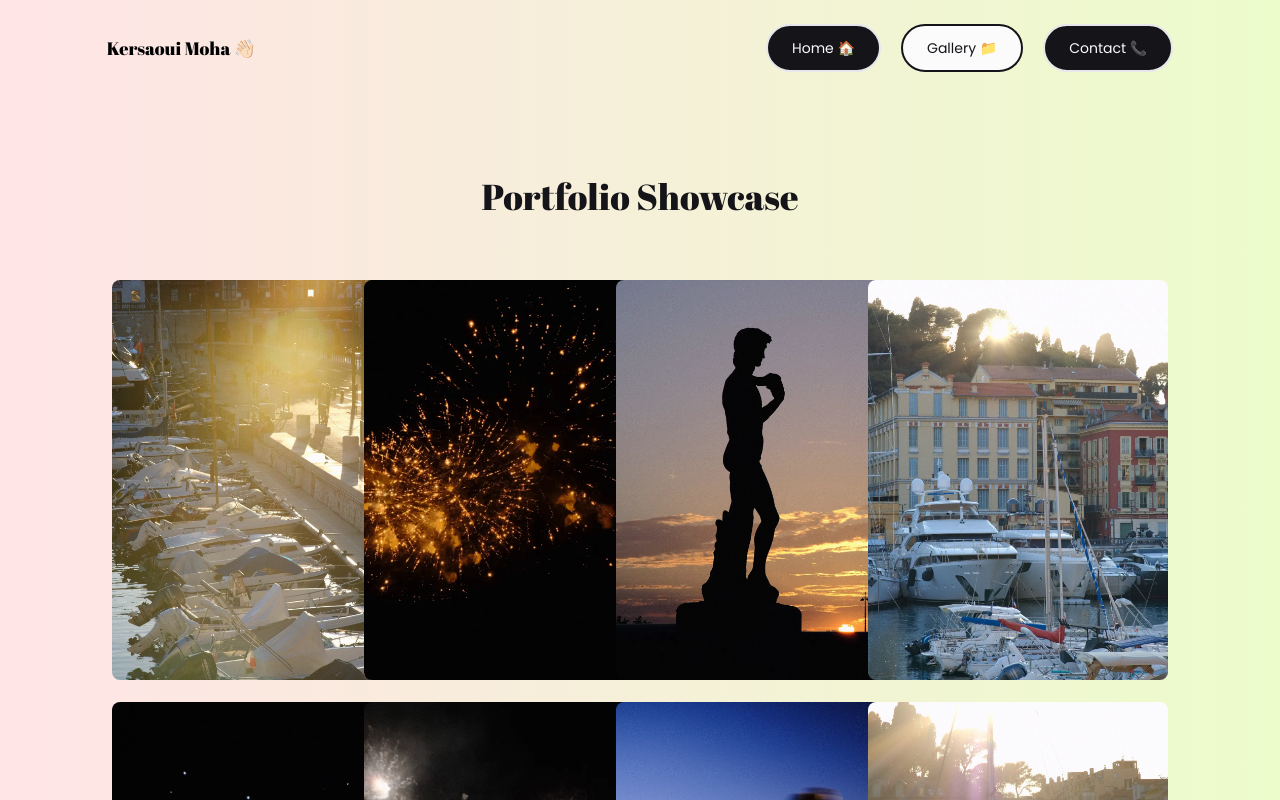
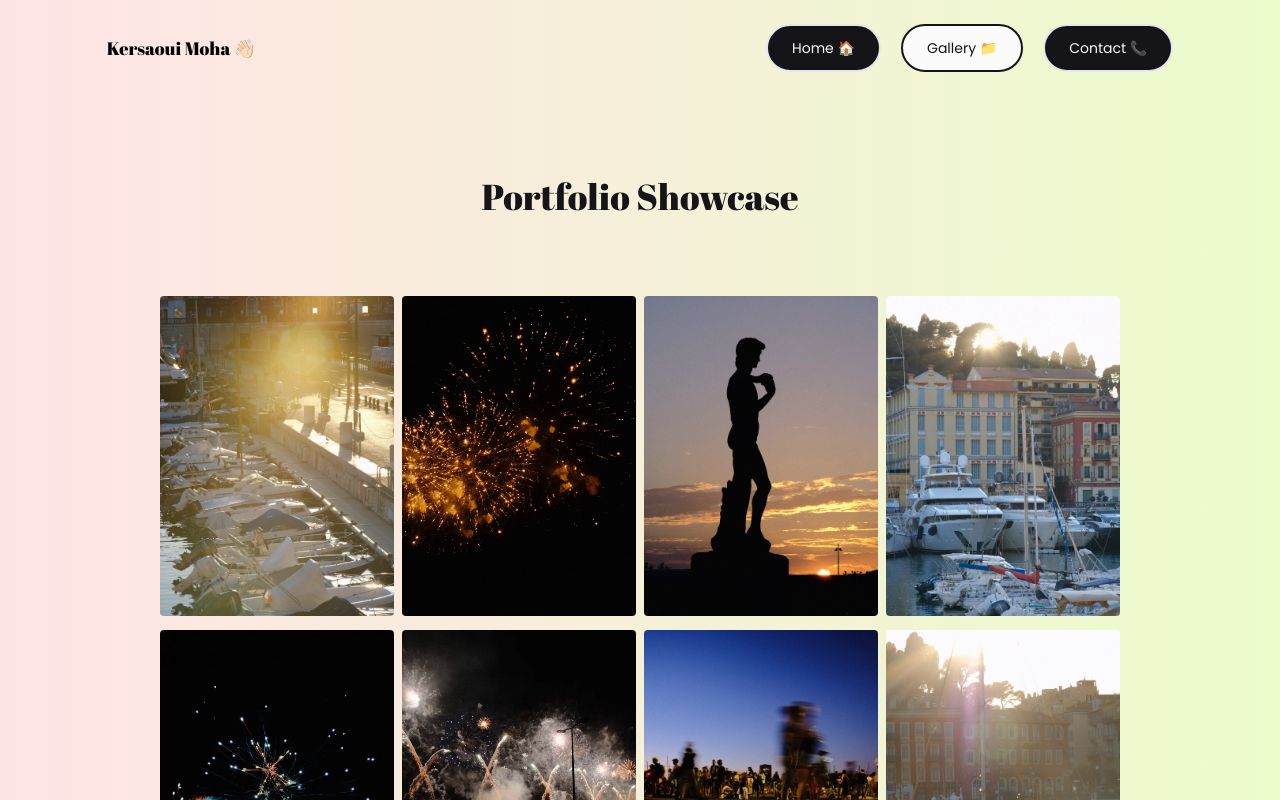
Before and after one commit to KesraouiMohamed1991/Photography-portfolio, a React (Vite) app: page /project in a window 1280 px wide. Shown: the top 800 px of the page. Built offline with nearby package versions, Linux system fonts and the light colour scheme.

Commit message:
fixing layout

```diff
--- a/src/Components/Nav.jsx
+++ b/src/Components/Nav.jsx
@@ -41,7 +41,7 @@ const Nav = () => {
                 isActive
                   ? " bg-background text-text border-2 border-text  "
                   : "text-background bg-text"
-              } text-sm  sm:flex justify-center items-center   rounded-3xl md:px-6 px-8 py-3  font-custom border-2   ${
+              } text-sm  sm:flex justify-center items-center   rounded-3xl md:px-6 px-6 py-3  font-custom border-2   ${
                 show ? "flex" : "hidden"
               }`
             }
--- a/src/Components/Project.jsx
+++ b/src/Components/Project.jsx
@@ -37,31 +37,32 @@ function Project() {
     "../../images/photo00031.webp",
   ];
   return (
+    <div className="w-screen min-h-screen">
       <div className="w-4/5 mx-auto flex flex-col items-center justify-center min-h-screen p-4">
         <h1 className="text-2xl sm:text-4xl w-full px-4 py-16 sm:mt-24 lg:mt-42 font-custom2 text-text text-center">
           Portfolio Showcase
         </h1>
 
-      <motion.div className="w-full min-h-screen   grid grid-cols-1 sm:grid-cols-2 md:grid-cols-3 lg:grid-cols-4 place-items-center gap-4 ">
+        <motion.div className="w-full  grid grid-cols-1 sm:grid-cols-2 md:grid-cols-3 lg:grid-cols-4 place-items-center gap-2 p-4 ">
           {images.map((image, index) => (
             <motion.div
               initial={{ opacity: 0, y: 60 }}
               whileInView={{ opacity: 1, y: 0 }}
               transition={{ duration: 0.3, delay: 0.3 }}
               key={index}
+              className=" "
             >
               <LazyLoadImage
-              height={400}
-              width={300}
                 src={image}
                 alt={`Image ${index + 1}`}
                 effect="blur"
-              className="w-42 h-full object-cover rounded-lg"
+                className="h-[400px] w-[380px] sm:h-[360px] sm:w-[340px] md:h-[320px] md:w-[380px] object-cover rounded"
               />
             </motion.div>
           ))}
         </motion.div>
       </div>
+    </div>
   );
 }
 
```
Lines whose indentation alone changed are shown as unchanged.
